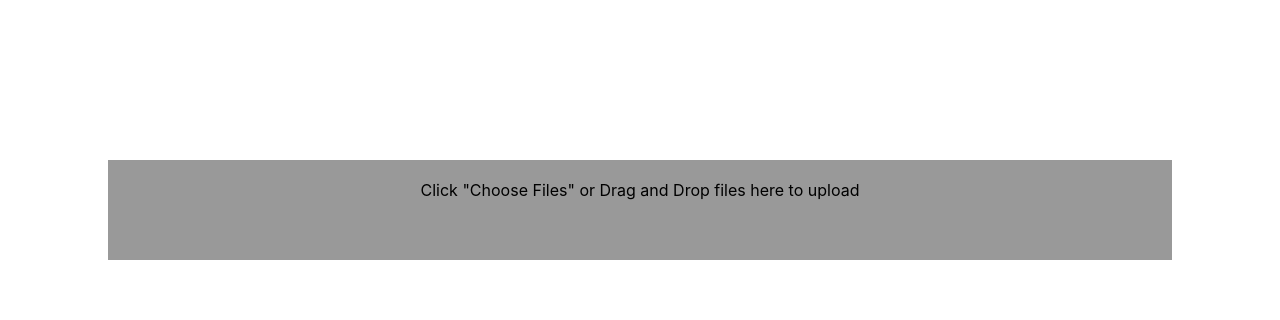
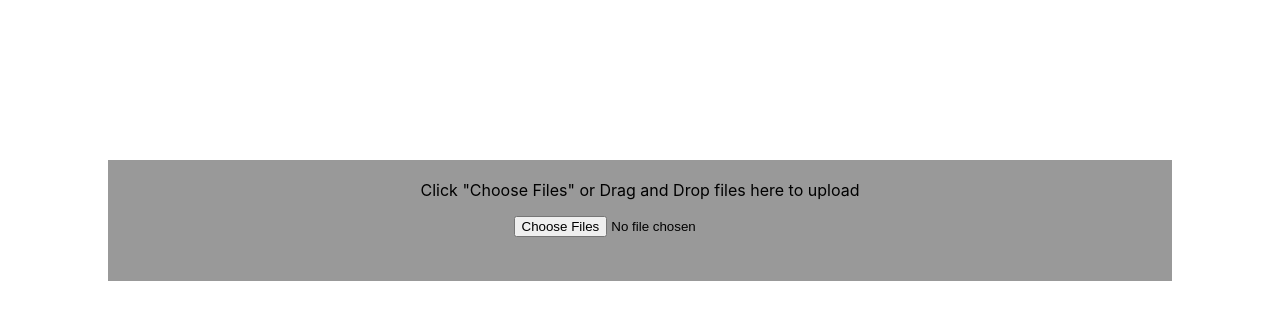
Before and after one commit to yudataguy/react-dnd-uploader, a React (Create React App) app: page / in a window 1280 px wide. Shown: the top 320 px of the page. Built offline with nearby package versions, Linux system fonts and the light colour scheme.

Commit message:
add upload button

```diff
--- a/src/App.js
+++ b/src/App.js
@@ -13,7 +13,9 @@ export default function App() {
       <DnD
         className="drag-and-drop"
         preview
+        fileWindow
         uploadUrl="http://localhost:3001/api/photo"
+
       >
         <div>
           <div>
--- a/src/components/DnD.js
+++ b/src/components/DnD.js
@@ -13,6 +13,13 @@ class DnD extends React.Component {
   apiService = new ApiService();
   dragCounter = 0;
   dropRef = React.createRef();
+  fileInput = React.createRef()
+
+  handleChange = () => {
+    if (this.props.preview)
+      createPreviews(this.fileInput.current.files, this.context, this.props.fileType);
+    if (this.props.autoUpload) this.uploadFiles();
+  }
 
   handleDrag = e => {
     e.preventDefault();
@@ -90,7 +97,8 @@ class DnD extends React.Component {
   }
 
   render() {
-    const { preview, autoUpload, uploadUrl } = this.props;
+    const { preview, fileWindow, autoUpload, uploadUrl } = this.props;
+    const { uploading } = this.context
 
     return (
       <div
@@ -126,6 +134,11 @@ class DnD extends React.Component {
           </div>
         )}
         {this.props.children}
+        {
+          fileWindow && !uploading && (
+            <input type="file" name="files" multiple ref={this.fileInput} onChange={this.handleChange} />
+          )
+        }
         {preview && uploadUrl && (
           <Preview autoUpload={autoUpload} handleDelete={this.deleteFile} handleSubmit={this.uploadFiles} />
         )}
```
